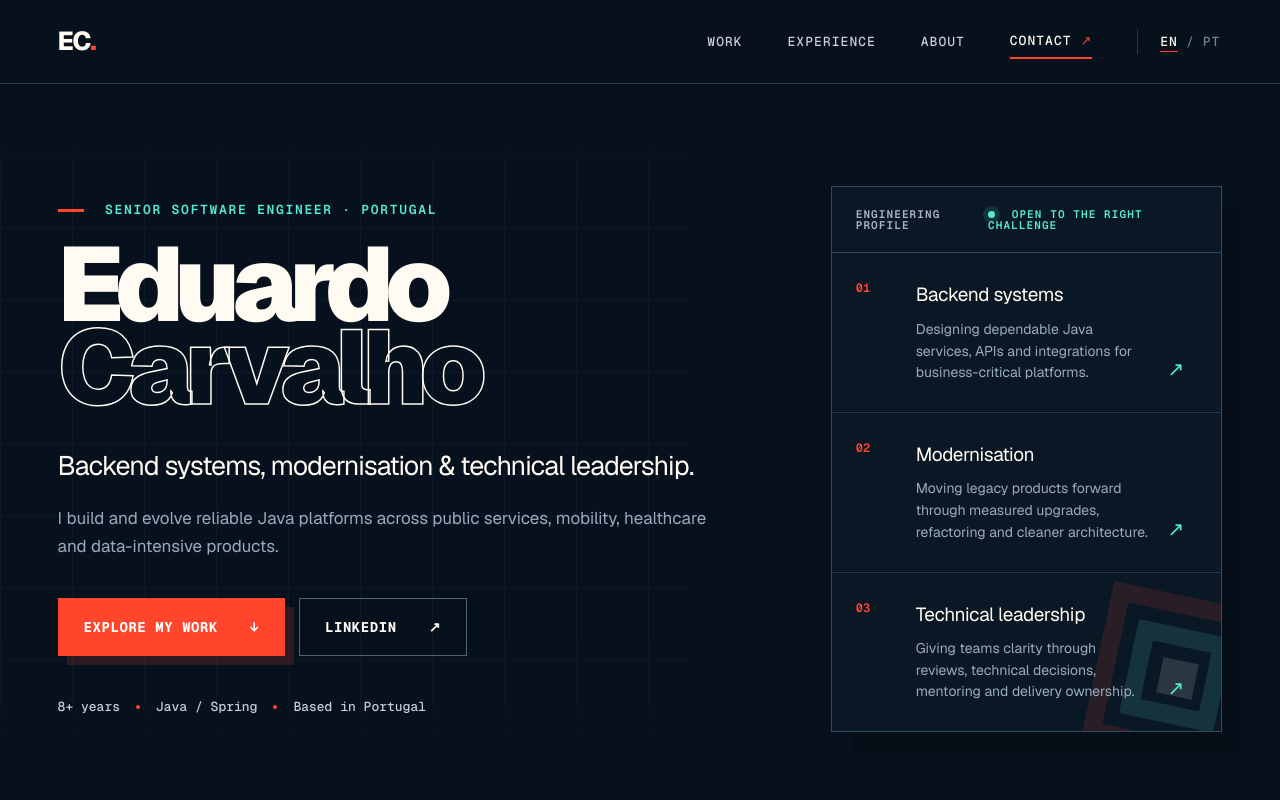
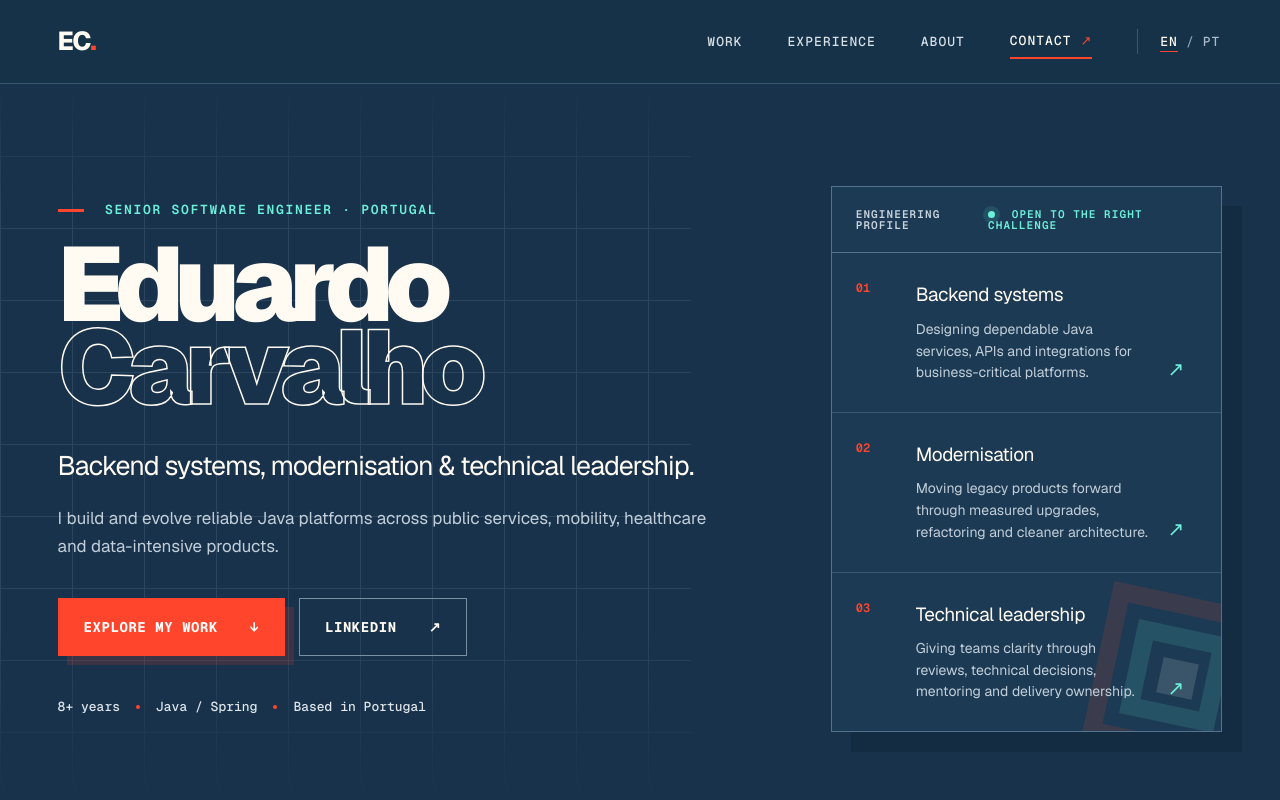
Before and after one commit to Findmucker/eduardo-carvalho-cv, a Next.js app: page / in a window 1280 px wide. Shown: the top 800 px of the page. Built offline with nearby package versions, Linux system fonts and the light colour scheme.

Commit message:
Lighten site theme

```diff
--- a/app/globals.css
+++ b/app/globals.css
@@ -1,15 +1,15 @@
 @import "tailwindcss";
 
 :root {
-  --ink: #07111d;
-  --ink-2: #0c1a29;
-  --paper: #f2eee7;
-  --paper-dark: #d8d1c5;
+  --ink: #17324a;
+  --ink-2: #1d3b55;
+  --paper: #f8f4ed;
+  --paper-dark: #e8e1d7;
   --white: #fffaf2;
-  --muted: #9aabbd;
-  --line: #26374a;
+  --muted: #c2cfda;
+  --line: #3b5870;
   --coral: #ff462d;
-  --mint: #56ead0;
+  --mint: #6cf0db;
 }
 
 * { box-sizing: border-box; }
@@ -22,17 +22,17 @@ button, a { -webkit-tap-highlight-color: transparent; }
 .site-header {
   height: 84px; padding: 0 clamp(24px, 4.5vw, 74px); border-bottom: 1px solid var(--line);
   display: flex; align-items: center; justify-content: space-between; position: relative; z-index: 5;
-  background: rgba(7,17,29,.94); backdrop-filter: blur(16px);
+  background: rgba(23,50,74,.94); backdrop-filter: blur(16px);
 }
 .wordmark { font-size: 26px; font-weight: 800; letter-spacing: -.06em; }
 .wordmark span { color: var(--coral); }
 nav { display: flex; align-items: center; gap: clamp(24px, 3.5vw, 56px); font: 500 13px/1 var(--font-geist-mono), monospace; text-transform: uppercase; letter-spacing: .08em; }
-nav a { color: #c4cfda; transition: color .2s ease; }
+nav a { color: #d7e0e7; transition: color .2s ease; }
 nav a:hover, nav a:focus-visible { color: white; }
 .nav-contact { color: var(--white); border-bottom: 2px solid var(--coral); padding: 10px 0; }
 .nav-contact span { color: var(--coral); }
-.locale-switch { display: flex; align-items: center; gap: 6px; color: #687b8e; border-left: 1px solid var(--line); padding-left: 20px; }
-.locale-switch button { appearance: none; border: 0; padding: 6px 2px; background: transparent; color: #718397; font: inherit; cursor: pointer; transition: color .2s ease; }
+.locale-switch { display: flex; align-items: center; gap: 6px; color: #8fa3b4; border-left: 1px solid var(--line); padding-left: 20px; }
+.locale-switch button { appearance: none; border: 0; padding: 6px 2px; background: transparent; color: #a8b9c7; font: inherit; cursor: pointer; transition: color .2s ease; }
 .locale-switch button:hover, .locale-switch button:focus-visible, .locale-switch button.active { color: var(--white); }
 .locale-switch button.active { text-decoration: underline; text-decoration-color: var(--coral); text-underline-offset: 5px; }
 
@@ -41,7 +41,7 @@ nav a:hover, nav a:focus-visible { color: white; }
   display: grid; grid-template-columns: minmax(0, 1.28fr) minmax(390px, .72fr); gap: clamp(42px, 6vw, 100px); align-items: center;
   position: relative; overflow: hidden;
 }
-.hero::before { content: ""; position: absolute; inset: 0 46% 0 0; opacity: .18; pointer-events: none; background-image: linear-gradient(#2f4257 1px, transparent 1px), linear-gradient(90deg,#2f4257 1px,transparent 1px); background-size: 72px 72px; mask-image: linear-gradient(to bottom, transparent, black 18%, black 75%, transparent); }
+.hero::before { content: ""; position: absolute; inset: 0 46% 0 0; opacity: .24; pointer-events: none; background-image: linear-gradient(#68849b 1px, transparent 1px), linear-gradient(90deg,#68849b 1px,transparent 1px); background-size: 72px 72px; mask-image: linear-gradient(to bottom, transparent, black 18%, black 75%, transparent); }
 .hero-copy { position: relative; z-index: 1; }
 .eyebrow, .section-kicker { margin: 0 0 24px; color: var(--mint); font: 600 13px/1.3 var(--font-geist-mono), monospace; text-transform: uppercase; letter-spacing: .13em; }
 .eyebrow span { display: inline-block; width: 26px; height: 3px; background: var(--coral); vertical-align: middle; margin-right: 12px; }
@@ -53,18 +53,18 @@ nav a:hover, nav a:focus-visible { color: white; }
 .button { min-height: 58px; padding: 0 25px; display: inline-flex; align-items: center; justify-content: space-between; gap: 32px; font: 650 14px/1 var(--font-geist-mono), monospace; text-transform: uppercase; letter-spacing: .04em; border: 1px solid; transition: transform .2s ease, background .2s ease, color .2s ease; }
 .button:hover, .button:focus-visible { transform: translateY(-3px); }
 .button-primary { background: var(--coral); border-color: var(--coral); color: white; min-width: 226px; box-shadow: 9px 9px 0 rgba(255,70,45,.16); }
-.button-ghost { border-color: #506175; color: var(--white); }
+.button-ghost { border-color: #7990a3; color: var(--white); }
 .button-ghost:hover { background: white; color: var(--ink); }
-.quick-facts { margin-top: 42px; display: flex; align-items: center; flex-wrap: wrap; gap: 16px; color: #c6d0dc; font: 500 13px/1.4 var(--font-geist-mono), monospace; }
+.quick-facts { margin-top: 42px; display: flex; align-items: center; flex-wrap: wrap; gap: 16px; color: #e0e7ed; font: 500 13px/1.4 var(--font-geist-mono), monospace; }
 .quick-facts i { width: 4px; height: 4px; border-radius: 50%; background: var(--coral); }
 
-.focus-panel { border: 1px solid #34485e; background: rgba(12,26,41,.82); position: relative; overflow: hidden; box-shadow: 20px 20px 0 rgba(0,0,0,.18); }
-.panel-heading { min-height: 66px; padding: 0 24px; border-bottom: 1px solid #34485e; display: flex; justify-content: space-between; align-items: center; color: #a9b7c6; font: 600 11px/1 var(--font-geist-mono), monospace; text-transform: uppercase; letter-spacing: .1em; }
+.focus-panel { border: 1px solid #52728d; background: rgba(29,59,85,.9); position: relative; overflow: hidden; box-shadow: 20px 20px 0 rgba(7,24,38,.2); }
+.panel-heading { min-height: 66px; padding: 0 24px; border-bottom: 1px solid #52728d; display: flex; justify-content: space-between; align-items: center; color: #c8d4dd; font: 600 11px/1 var(--font-geist-mono), monospace; text-transform: uppercase; letter-spacing: .1em; }
 .available { color: var(--mint); }
 .available i { display: inline-block; width: 7px; height: 7px; background: var(--mint); border-radius: 50%; box-shadow: 0 0 0 5px rgba(86,234,208,.12); margin-right: 9px; }
 .focus-list { position: relative; z-index: 1; }
 .focus-list article { min-height: 148px; display: grid; grid-template-columns: 42px 1fr 30px; gap: 18px; padding: 28px 24px; border-bottom: 1px solid var(--line); transition: background .2s ease; }
-.focus-list article:hover { background: rgba(255,255,255,.035); }
+.focus-list article:hover { background: rgba(255,255,255,.06); }
 .focus-list article:last-child { border-bottom: 0; }
 .focus-number { color: var(--coral); font: 600 12px/1.3 var(--font-geist-mono), monospace; }
 .focus-list h3 { margin: 0 0 9px; color: var(--white); font-size: 19px; letter-spacing: -.02em; }
@@ -75,7 +75,7 @@ nav a:hover, nav a:focus-visible { color: white; }
 .panel-geometry b:nth-child(2) { inset: 32px; border-color: var(--mint); }
 .panel-geometry b:nth-child(3) { inset: 64px; border-color: white; }
 
-.signal-bar { height: 68px; border-top: 1px solid var(--line); border-bottom: 1px solid var(--line); display: flex; align-items: center; justify-content: center; gap: clamp(18px,4vw,70px); overflow: hidden; color: #73869a; white-space: nowrap; font: 500 10px/1 var(--font-geist-mono), monospace; letter-spacing: .14em; }
+.signal-bar { height: 68px; border-top: 1px solid var(--line); border-bottom: 1px solid var(--line); display: flex; align-items: center; justify-content: center; gap: clamp(18px,4vw,70px); overflow: hidden; color: #adbecb; white-space: nowrap; font: 500 10px/1 var(--font-geist-mono), monospace; letter-spacing: .14em; }
 .signal-bar > span { display: inline-flex; align-items: center; gap: clamp(18px,4vw,70px); }
 .signal-bar i { display: inline-block; width: 5px; height: 5px; background: var(--coral); transform: rotate(45deg); }
 
```
